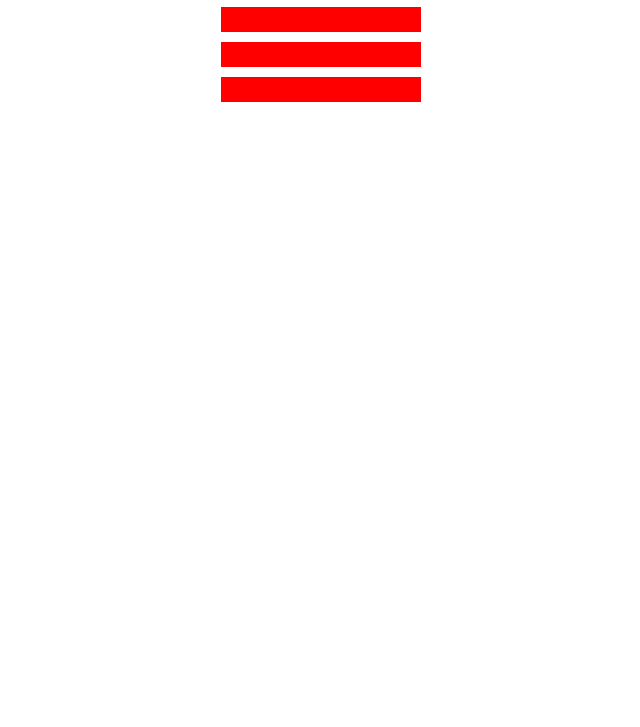
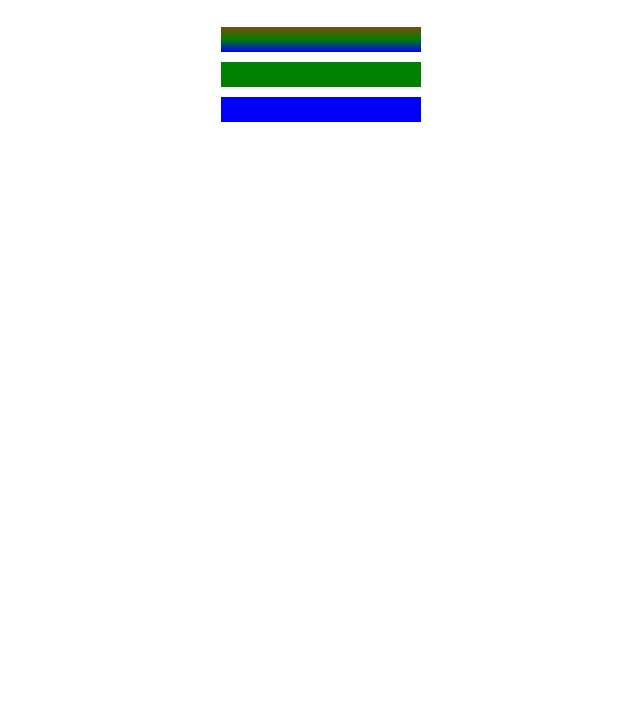
Before and after one commit to Psalm-cell/CSS-colored-Marker, a plain HTML site: page index.html in a window 1280 px wide. Shown: the part 73-800 px from the top of the page, without its empty margins (319-959 px from the left). Drawn offline with Linux system fonts and the light colour scheme.

Commit message:
I modified both index file and my stylesheet

```diff
--- a/Style Folder/style.css
+++ b/Style Folder/style.css
@@ -1,9 +1,22 @@
 h1 {
     text-align: center;
+    /*background-color: rgb(0, 255, 255);*/
+}
+.container {
+    background-color: rgb(255, 255, 255);
+    padding: 10px 0;
 }
 .marker {
-    background-color: #ff0000;
     height: 25px;
     width: 200px;
     margin: 10px auto;
 }
+.red {
+    background: linear-gradient(180deg, rgb(122, 74, 14) 0%, #007f00 50%, rgb(0, 0, 255) 100%);
+}
+.green {
+    background-color: #007f00;
+}
+.blue {
+    background-color: hsl(240, 100%, 50%);
+}
--- a/index.html
+++ b/index.html
@@ -9,9 +9,9 @@
 <body>
     <h1>CSS COLORED MARKERS</h1>
     <div class="container">
-        <div class="marker"></div>
-        <div class="marker"></div>
-        <div class="marker"></div>
+        <div class="marker red "></div>
+        <div class="marker green"></div>
+        <div class="marker blue"></div>
     </div>
 </body>
 </html>
```
